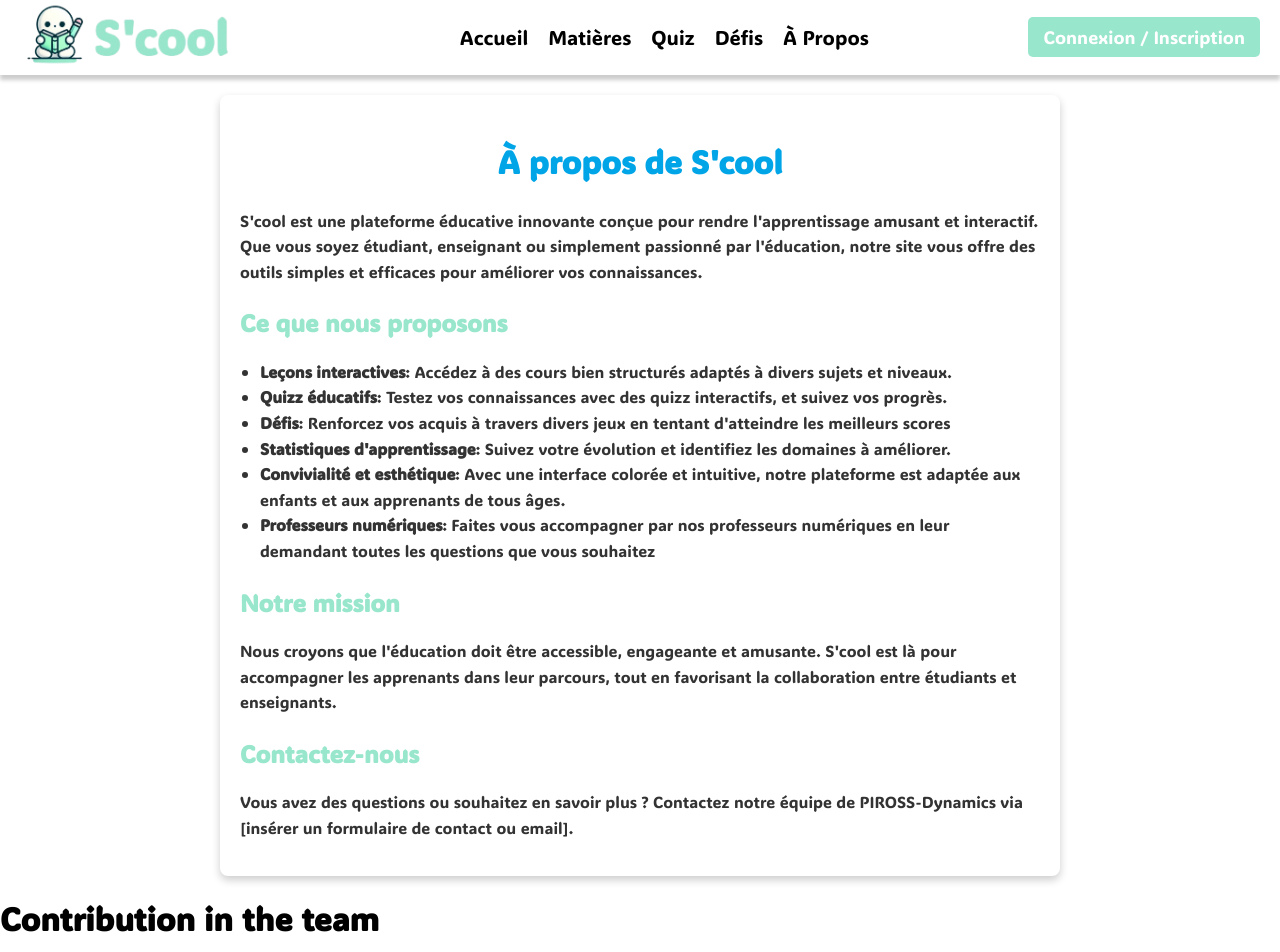
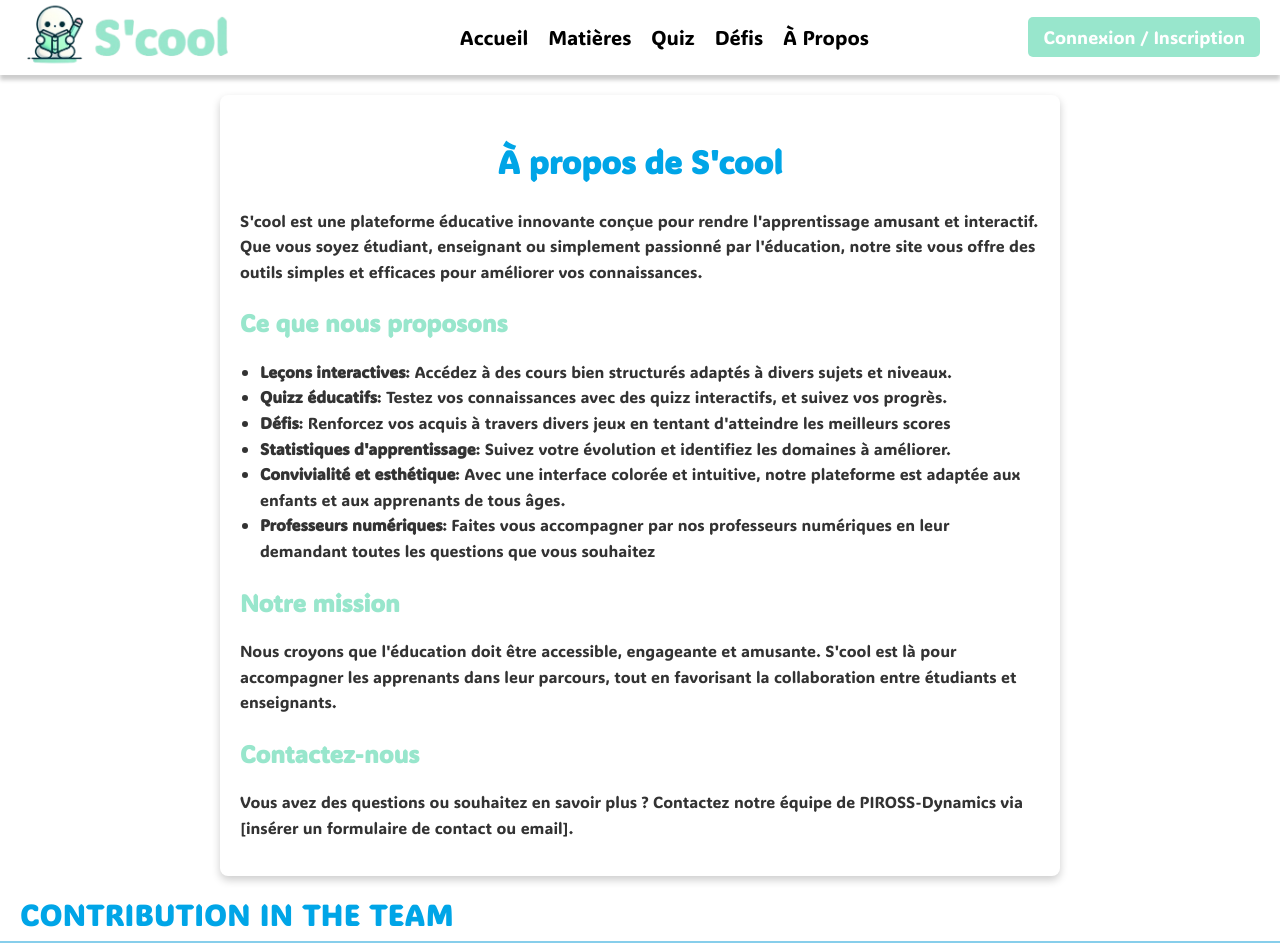
Before and after one commit to PIROSS-Dynamics/Schoolo-front, a React (Create React App) app: page /about in a window 1280 px wide. Shown: the top 952 px of the page. Built offline with nearby package versions, Linux system fonts and the light colour scheme.

Commit message:
manage names in the graph + hover on nodes

```diff
--- a/src/components/Contribution.js
+++ b/src/components/Contribution.js
@@ -9,6 +9,7 @@ const Contribution = () => {
   const [focus, setFocus] = useState(null);
 
   let zoomedNode = null;
+  let actualLevel = 0;
 
   // laod the JSON
   useEffect(() => {
@@ -63,11 +64,20 @@ const Contribution = () => {
       .data(root.descendants())
       .join("circle")
       .attr("fill", d => d.children ? color(d.depth) : "white")
-      .attr("stroke", "#000")
+      .attr("stroke", "none")
       .attr("stroke-width", 2)
       .attr("transform", d => `translate(${d.x},${d.y})`)
       .attr("r", d => d.r)
+      .on("mouseover", function(event, d) {
+        d3.select(this)
+          .attr("stroke", "#000");
+      })
+      .on("mouseout", function(event, d) {
+        d3.select(this)
+          .attr("stroke", "none");
+      })
       .on("click", (event, d) => zoom(event, d));
+
 
 
 
@@ -77,9 +87,10 @@ const Contribution = () => {
       .join("text")
       .attr("transform", d => `translate(${d.x},${d.y})`)
       .attr("text-anchor", "middle")
-      .attr("font-size", d => (d.children ? 14 : 10))
+      .attr("font-size", d => (d.children ? 20 : 14))
       .attr("fill", "black")
 
+      .style("display", d => (d.data.level == actualLevel + 1 ? "block" : "none"))
       .text(d => d.data.name);
 
   }, [data]); // Re-exécuter lorsqu'on a les données
@@ -87,12 +98,13 @@ const Contribution = () => {
 
   const zoom = (event, d) => {
 
+
     if (!d.children && (d.data.name === zoomedNode)) {
       alert(d.data.worker);
     }
 
     zoomedNode = d.data.name;
-
+    actualLevel = d.data.level;
 
     setFocus(d);
 
@@ -100,6 +112,8 @@ const Contribution = () => {
     const transition = d3.select(ref.current)
     .transition()
     .duration(750);
+
+
 
     const zoomFactor = 0.8;
 
@@ -121,13 +135,22 @@ const Contribution = () => {
 
     g.transition(transition)
       .attr("transform", `translate(${x},${y}) scale(${k})`);
+
+
+      setTimeout(() => {
+        g.selectAll("text")
+          .style("display", d => (d.data.level === actualLevel + 1 || d.data.level === actualLevel ? "block" : "none"));
+
+
+      }, 750); // Attendre la fin de l'animation pour mettre à jour
+
     };
 
 
   return (
 
     <div>
-      <h1> Contribution in the team </h1>
+      <h1 className="contribution-title"> Contribution in the team </h1>
 
       <div className="graph-container">
         <svg ref={ref}></svg>
--- a/src/css/Contribution.css
+++ b/src/css/Contribution.css
@@ -15,3 +15,19 @@
     width: 100%;
     height: 100%;
   }
+
+.contribution-title{
+  font-size: clamp(1.8rem, 1vw, 2rem);
+  color: #00a5e7;
+
+  padding-left: 20px;
+  margin-top: 20px;
+
+  font-weight: bold;
+  text-transform: uppercase;
+  letter-spacing: 1px;
+
+  /* ligne under the title */
+  padding-bottom: 8px;
+  border-bottom: 2px solid #87CEEB;
+}
```
